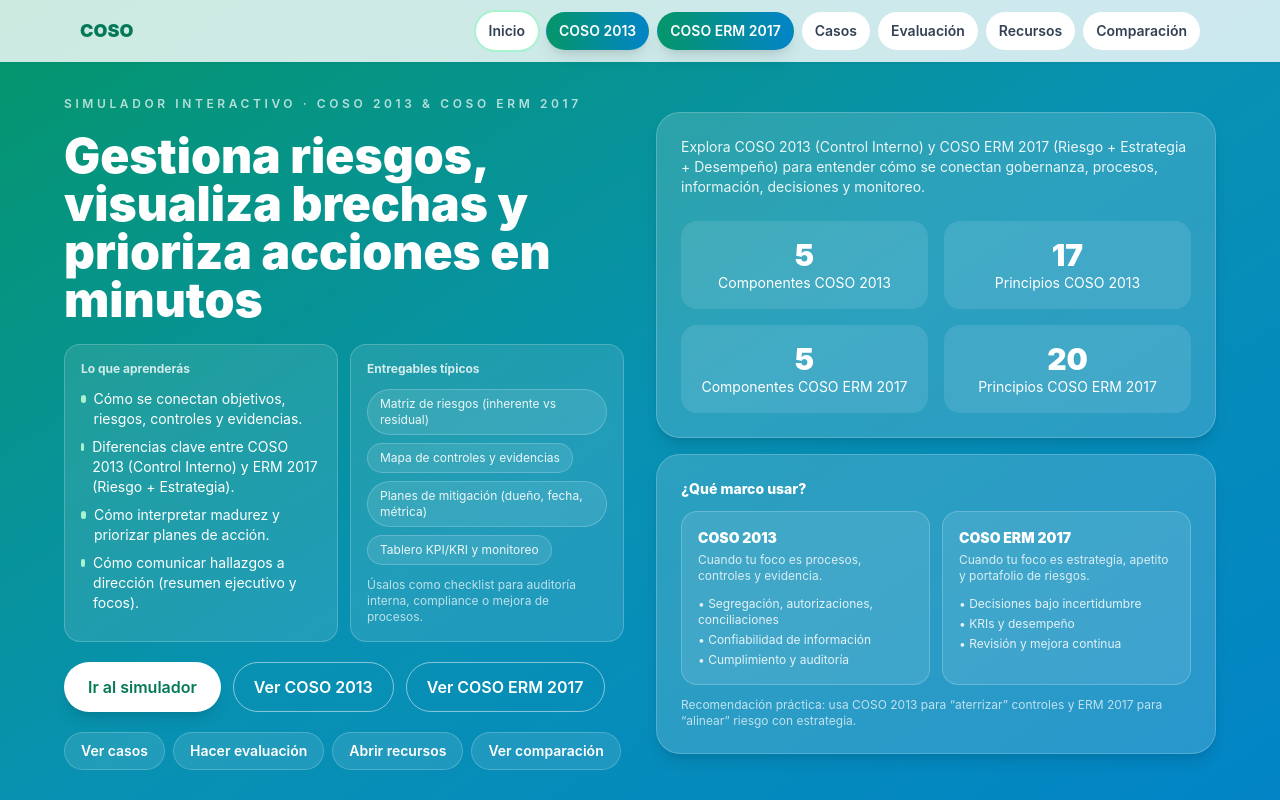
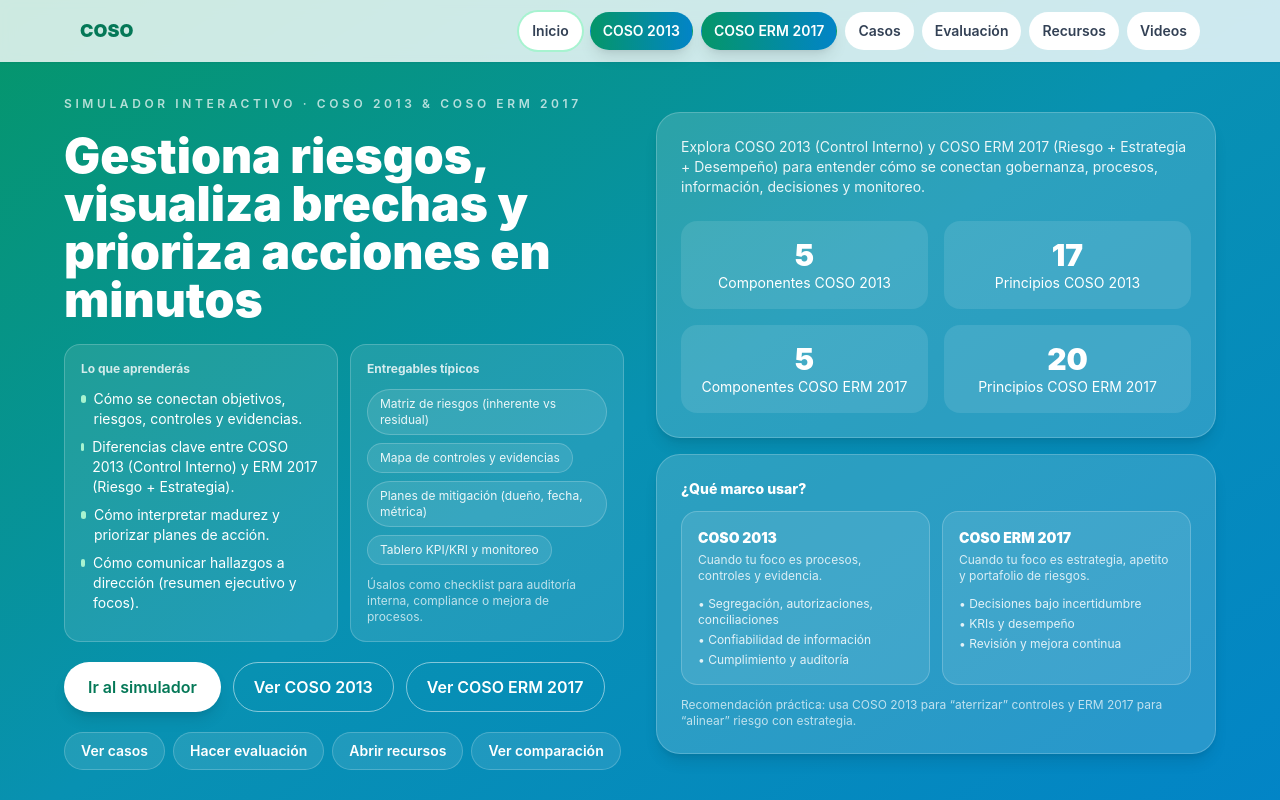
Before and after one commit to Artanis99/web-contabilidad-Simulador-COSO, a React (Vite) app: page / in a window 1280 px wide. Shown: the top 800 px of the page. Built offline with nearby package versions, Linux system fonts and the light colour scheme.

Commit message:
Seccion videos

```diff
--- a/src/components/Navbar.jsx
+++ b/src/components/Navbar.jsx
@@ -11,7 +11,7 @@ export default function Navbar({ currentRoute, onNavigate }) {
     { id: "casos", label: "Casos", kind: "section" },
     { id: "evaluacion", label: "Evaluación", kind: "section" },
     { id: "recursos", label: "Recursos", kind: "section" },
-    { id: "videos", label: "Comparación", kind: "section" },
+    { id: "videos", label: "Videos", kind: "section" },
   ];
 
   const handleNavigate = (link) => {
--- a/src/components/VideosSection.jsx
+++ b/src/components/VideosSection.jsx
@@ -2,7 +2,7 @@ export default function VideosSection({ innerRef }) {
   return (
     <section id="videos" ref={innerRef} className="max-w-6xl mx-auto px-4 scroll-mt-24">
       <div className="mb-6">
-        <h2 className="text-3xl font-black text-emerald-700">Comparación de COSO 2013 y COSO ERM 2017</h2>
+        <h2 className="text-3xl font-black text-emerald-700">Videos</h2>
         <p className="text-slate-600 text-sm">Videos para reforzar similitudes, diferencias y aplicación práctica.</p>
       </div>
       <div className="grid md:grid-cols-2 gap-4">
```
